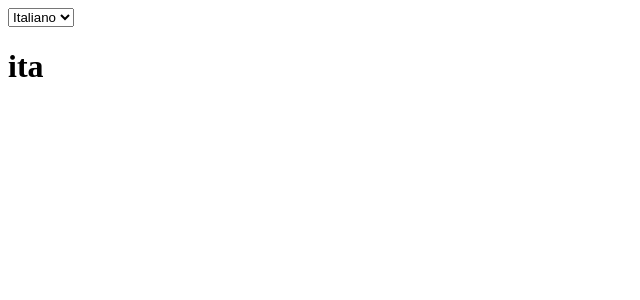
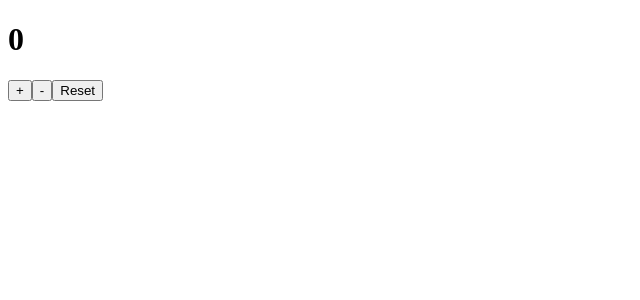
Before and after one commit to NDRXandrei/React-ex, a React (Create React App) app in the folder my-app/: page / in a window 1280 px wide. Shown: the top 300 px of the page, without its empty margins (0-640 px from the left). Built offline with nearby package versions, Linux system fonts and the light colour scheme.

Commit message:
aggiunto use callback

```diff
--- a/my-app/src/App.js
+++ b/my-app/src/App.js
@@ -39,13 +39,13 @@ export class App extends React.Component {
           }}
         ></TodoList> */}
         {/* <Container title="Hello World"/> */}
-        <LanguageContext.Provider value="ita">
+        {/* <LanguageContext.Provider value="eng">
           <DisplayLanguage/>
-        </LanguageContext.Provider>
+        </LanguageContext.Provider> */}
         {/* <Sum /> */}
         {/* <GithubUser /> */}
         {/* <GithubUserList /> */}
-        {/* <CustomCounter /> */}
+        <CustomCounter />
         {/* <CustomForm /> */}
         {/* <CardDetails car={{model: 'Panda', year: 1990, color: 'green'}}/> */}
       </div>
--- a/my-app/src/CustomCounter.js
+++ b/my-app/src/CustomCounter.js
@@ -1,4 +1,4 @@
-import React, { useEffect, useState } from "react";
+import React, { useCallback, useEffect, useState } from "react";
 
 const useCounter = (operation, key) => {
   const [count, setCount] = useState(0);
@@ -23,10 +23,10 @@ export function CustomCounter(props) {
   const [operation, setOperation] = useState("");
   const [key, setKey] = useState(0);
 
-  const handleOperation = (e) => {
+  const handleOperation = useCallback((e) => {
     setOperation(e.target.name);
     setKey(key + 1);
-  };
+  });
 
   const count = useCounter(operation, key);
 
--- a/my-app/src/LanguageContext.js
+++ b/my-app/src/LanguageContext.js
@@ -32,10 +32,10 @@ export function DisplayLanguage(props) {
   return (
     <>
       <select onChange={handleLanguage}>
-        <option value="ita">Italiano</option>
-        <option value="eng">English</option>
+        <option value={lingua._currentValue}>Italiano</option>
+        <option value={lingua._currentValue}>English</option>
       </select>
-      <h1>{lingua}</h1>
+      <h1>{language}</h1>
     </>
   );
 }
```
